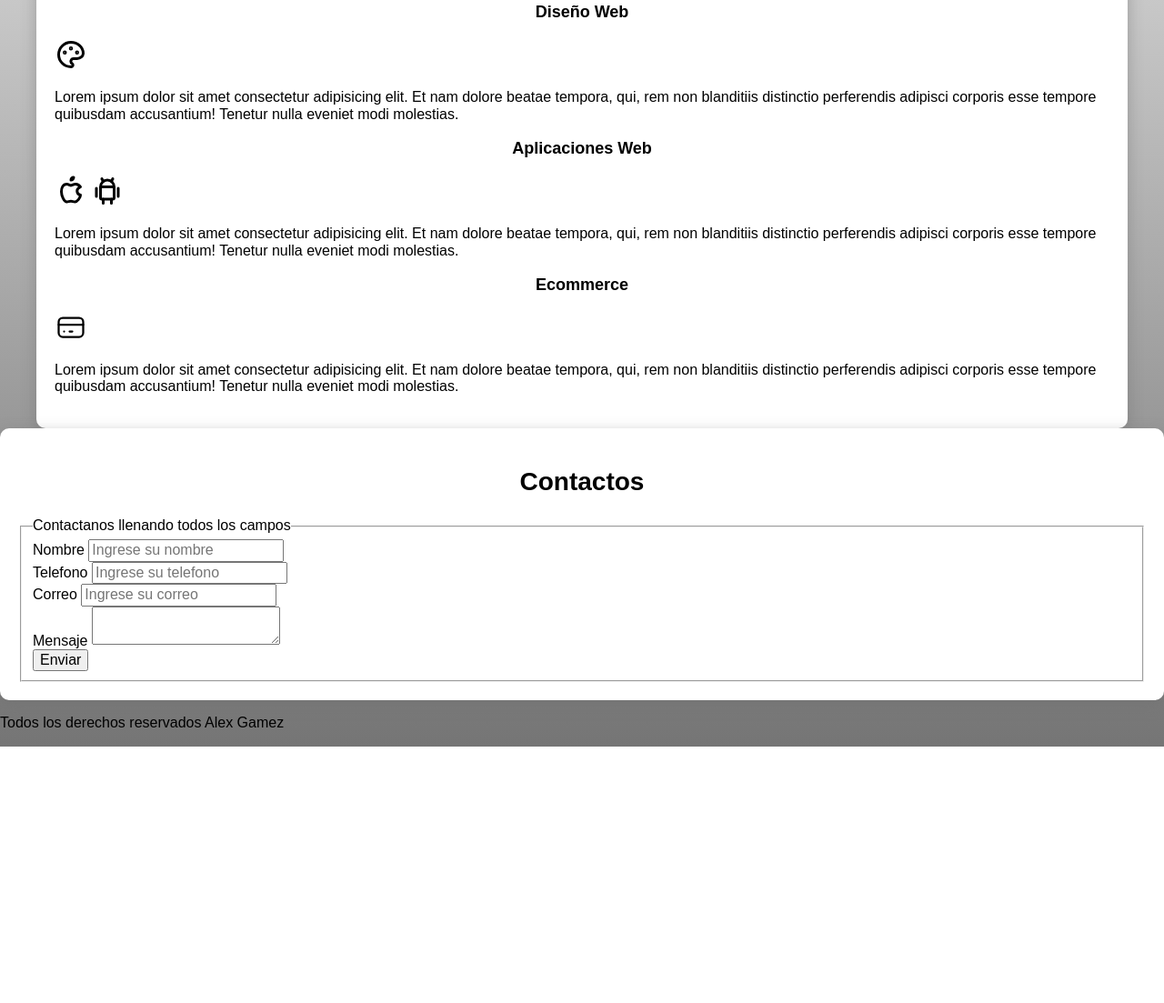
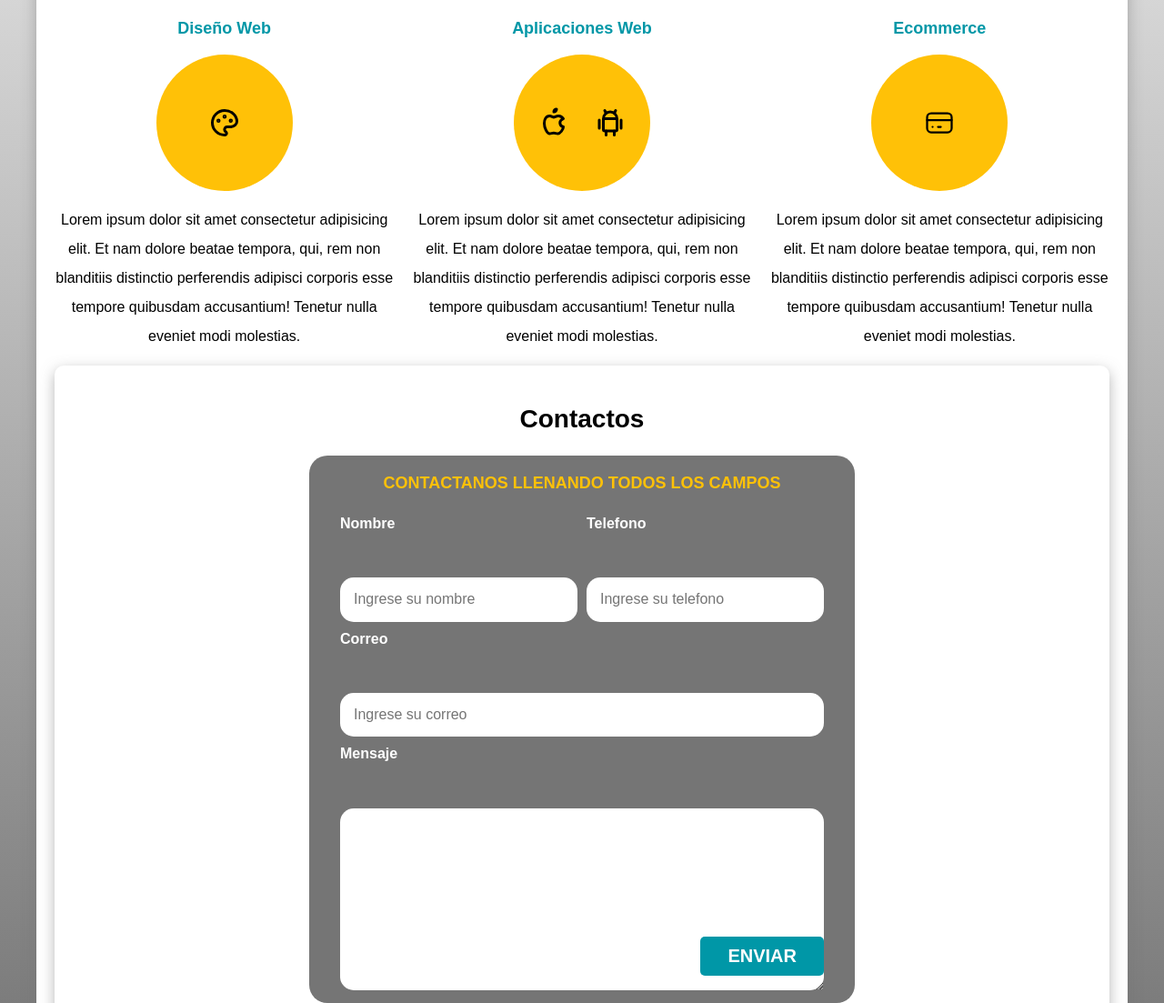
Before and after one commit to agera21/freelancer, a plain HTML site: page freelancer_inicio/index.html in a window 1280 px wide. Shown: the part 703-1806 px from the top of the page at 91% size. Before the commit the page ends 1524 px from the top, so only its background shows below. Drawn offline with Linux system fonts and the light colour scheme; a web font is replaced by a local one.

Commit message:
PROYECTO 1 FINALIZADO

```diff
--- a/freelancer_inicio/css/estilos.css
+++ b/freelancer_inicio/css/estilos.css
@@ -13,6 +13,7 @@
 html{
     font-size: 62.5%;
     box-sizing: border-box;
+    scroll-snap-type: y mandatory;
 }
 
 *, *:before, *:after {
@@ -55,6 +56,19 @@ h1,h2,h3{
     border-radius: .5rem; /*hacer las esquinas redondeadas*/
     width: 90%;
     text-align: center;
+    border: none;
+}
+
+@media (min-width: 768px) {
+    .boton{
+        width: auto;
+    }
+
+}
+
+.boton:hover{
+    cursor:pointer;
+
 }
 
 .sombra{
@@ -81,6 +95,27 @@ h1,h2,h3{
     width: 120rem;
     margin: 0 auto 0 auto; /*arriba, derecha, abajo, izquierda*/
 }
+
+/* UTILIDADES */
+.W-100{
+    width: 100%;
+}
+
+@media (min-width: 768px) {
+    .W-100{
+        width: auto;
+    }
+
+}
+
+.flex{
+    display: flex;
+}
+
+.alinear-derecha{
+    justify-content: flex-end;
+}
+
 
 
 
@@ -152,3 +187,133 @@ h1,h2,h3{
     display: flex; /*pone los elementos uno junto al otro*/
     align-items: flex-end; /*alinear verticalmente*/
 }
+
+/* SCROLL SNAP */
+.servicios,
+.navegacion-principal,
+.formulario
+{
+    scroll-snap-align: center;
+    scroll-snap-stop: always;
+}
+
+/* SERVICIOS */
+@media (min-width: 768px) {
+    .servicios{
+        display: grid; /* habilitar grip */
+        grid-template-columns: repeat(3, 1fr);/* acceder a las dimensiones de izquierda y derecha  tambien puede ser grid-template-columns: 1fr 1fr 1fr o 33.3% 33.3% 33.3% */
+        column-gap: 2rem; /* hacer separacion de las columnas */
+        /*
+        grid: 200 px 800px / 300px 300 px;
+         es lo mismo que template */
+    }
+
+}
+
+.servicio{
+    display: flex;
+    flex-direction: column;
+    align-items: center;
+
+
+
+}
+
+.servicio p{
+    line-height: 2; /* Agregar interlineado a los parrafos */
+    text-align: center;
+}
+
+.servicio h3{
+    color: var(--secundario);
+    font-weight: bold;
+
+}
+
+.servicio .iconos{
+    height: 15rem;
+    width: 15rem;
+    background-color: var(--primario);
+    border-radius: 50%;
+    display: flex;  /* poner elementos uno al lados el otro */
+    justify-content: space-evenly; /* centrar el contenido */
+    align-items: center; /* centrar los elementos */
+}
+
+
+/* CONTACTO */
+.formulario{
+    background-color: var(--gris);
+    width: min(60rem,100%); /* utiliza el valor mas pequeño*/
+    margin: 0 auto; /* se utiliza margin 0 auto en un elemento cuyo padre no es un display flex*/
+    padding: 2rem;
+    border-radius: 2rem;
+}
+
+.formulario fieldset{
+    border: none;
+
+}
+
+.formulario legend{
+
+    text-align: center;
+    font-size: 1.8rem;
+    text-transform: uppercase;
+    font-weight: bold;
+    margin-bottom: 2rem;
+    color: var(--primario);
+}
+
+@media (min-width: 768px) {
+    .contenedor-campos{
+        display: grid;
+        grid-template-columns: repeat(2, 1fr);
+        grid-template-rows:auto auto 20rem ;
+        column-gap: 1rem; /* separacion de columnas */
+    }
+
+}
+
+.campo:nth-child(3),
+.campo:nth-child(4){
+    grid-column: 1 / 3;
+    /* sirve para seleccionar un campo en especifico y colocarlo en el orden que se desse */
+
+}
+
+.campo{
+    margin-bottom: 1rem;
+}
+
+.campo label{
+    color: var(--blanco);
+    font-weight: bold;
+    margin-bottom: 5rem;
+    display: block;
+}
+
+
+/*
+.campo input[type="text"] {
+    background-color: red;
+ */
+
+.campo textarea{
+    height: 20rem;
+
+}
+
+.input-text{
+    width: 100%;
+    border: none;
+    padding: 1.5rem;
+    border-radius: 1.5rem;
+}
+
+/* FOOTER */
+
+.footer{
+
+    text-align: center;
+}
--- a/freelancer_inicio/index.html
+++ b/freelancer_inicio/index.html
@@ -48,8 +48,11 @@
 
     <main class="contenedor sombra">
             <h2>Mis Servicios</h2>
-        <section>
+
+            <div class="servicios">
+                <section class="servicio">
                     <h3>Diseño Web</h3>
+                        <div class="iconos">
                             <svg xmlns="http://www.w3.org/2000/svg" class="icon icon-tabler icon-tabler-palette" width="36" height="36" viewBox="0 0 24 24" stroke-width="2" stroke="#000000" fill="none" stroke-linecap="round" stroke-linejoin="round">
                                 <path stroke="none" d="M0 0h24v24H0z" fill="none"/>
                                 <path d="M12 21a9 9 0 1 1 0 -18a9 8 0 0 1 9 8a4.5 4 0 0 1 -4.5 4h-2.5a2 2 0 0 0 -1 3.75a1.3 1.3 0 0 1 -1 2.25" />
@@ -57,13 +60,15 @@
                                 <circle cx="12" cy="7.5" r=".5" fill="currentColor" />
                                 <circle cx="16.5" cy="10.5" r=".5" fill="currentColor" />
                             </svg>
+                        </div>
                 <p>Lorem ipsum dolor sit
                 amet consectetur adipisicing elit. Et nam dolore beatae tempora, qui, rem non blanditiis distinctio perferendis adipisci corporis
                 esse tempore quibusdam accusantium! Tenetur nulla eveniet modi molestias.</p>
                 </section>
 
-        <section>
+                <section class="servicio">
                     <h3>Aplicaciones Web</h3>
+                        <div class="iconos">
                             <svg xmlns="http://www.w3.org/2000/svg" class="icon icon-tabler icon-tabler-brand-apple" width="36" height="36" viewBox="0 0 24 24" stroke-width="2" stroke="#000000" fill="none" stroke-linecap="round" stroke-linejoin="round">
                                 <path stroke="none" d="M0 0h24v24H0z" fill="none"/>
                                 <path d="M9 7c-3 0 -4 3 -4 5.5c0 3 2 7.5 4 7.5c1.088 -.046 1.679 -.5 3 -.5c1.312 0 1.5 .5 3 .5s4 -3 4 -5c-.028 -.01 -2.472 -.403 -2.5 -3c-.019 -2.17 2.416 -2.954 2.5 -3c-1.023 -1.492 -2.951 -1.963 -3.5 -2c-1.433 -.111 -2.83 1 -3.5 1c-.68 0 -1.9 -1 -3 -1z" />
@@ -79,13 +84,15 @@
                                 <line x1="9" y1="18" x2="9" y2="21" />
                                 <line x1="15" y1="18" x2="15" y2="21" />
                             </svg>
+                        </div>
                     <p>Lorem ipsum dolor sit
                     amet consectetur adipisicing elit. Et nam dolore beatae tempora, qui, rem non blanditiis distinctio perferendis adipisci corporis
                     esse tempore quibusdam accusantium! Tenetur nulla eveniet modi molestias.</p>
             </section>
 
-        <section>
+            <section class="servicio">
                 <h3>Ecommerce</h3>
+                    <div class="iconos">
                         <svg xmlns="http://www.w3.org/2000/svg" class="icon icon-tabler icon-tabler-credit-card" width="36" height="36" viewBox="0 0 24 24" stroke-width="1.5" stroke="#000000" fill="none" stroke-linecap="round" stroke-linejoin="round">
                         <path stroke="none" d="M0 0h24v24H0z" fill="none"/>
                         <rect x="3" y="5" width="18" height="14" rx="3" />
@@ -93,44 +100,47 @@
                         <line x1="7" y1="15" x2="7.01" y2="15" />
                         <line x1="11" y1="15" x2="13" y2="15" />
                         </svg>
+
+                    </div>
+
                 <p>Lorem ipsum dolor sit
                 amet consectetur adipisicing elit. Et nam dolore beatae tempora, qui, rem non blanditiis distinctio perferendis adipisci corporis
                 esse tempore quibusdam accusantium! Tenetur nulla eveniet modi molestias.</p>
             </section>
+        </div> <!--cierre de la clase servicios  -->
 
-
-    </main>
 
         <section class="sombra">
             <h2>Contactos</h2>
-        <form action="#">
+                <form action="#" class="formulario">
                     <fieldset>
                         <legend> Contactanos llenando todos los campos</legend>
-
-                <div>
+                        <div class="contenedor-campos">
+                            <div class="campo">
                                 <label>Nombre</label>
-                    <input type="text" placeholder="Ingrese su nombre">
+                                <input class="input-text" type="text" placeholder="Ingrese su nombre">
                             </div>
 
-                <div>
+                            <div class="campo">
                                 <label>Telefono</label>
-                    <input type="tel" placeholder="Ingrese su telefono">
+                                <input class="input-text" type="tel" placeholder="Ingrese su telefono">
                             </div>
 
 
-                <div>
+                            <div class="campo">
                                 <label>Correo</label>
-                    <input type="email" placeholder="Ingrese su correo">
+                                <input class="input-text" type="email" placeholder="Ingrese su correo">
                             </div>
 
 
-                <div>
+                            <div class="campo">
                                 <label>Mensaje</label>
-                    <textarea></textarea>
+                                <textarea class="input-text" ></textarea>
                             </div>
+                        </div> <!-- contenedor-campos -->
 
-                <div>
-                    <input type="submit" value="Enviar">
+                            <div class="alinear-derecha flex">
+                                <input class="boton w-100" type="submit" value="Enviar">
                             </div>
 
 
@@ -138,8 +148,8 @@
 
                 </form>
         </section>
-
-    <footer>
+    </main>
+    <footer class="footer">
         <p>Todos los derechos reservados Alex Gamez</p>
     </footer>
 
```
Lines whose indentation alone changed are shown as unchanged.
